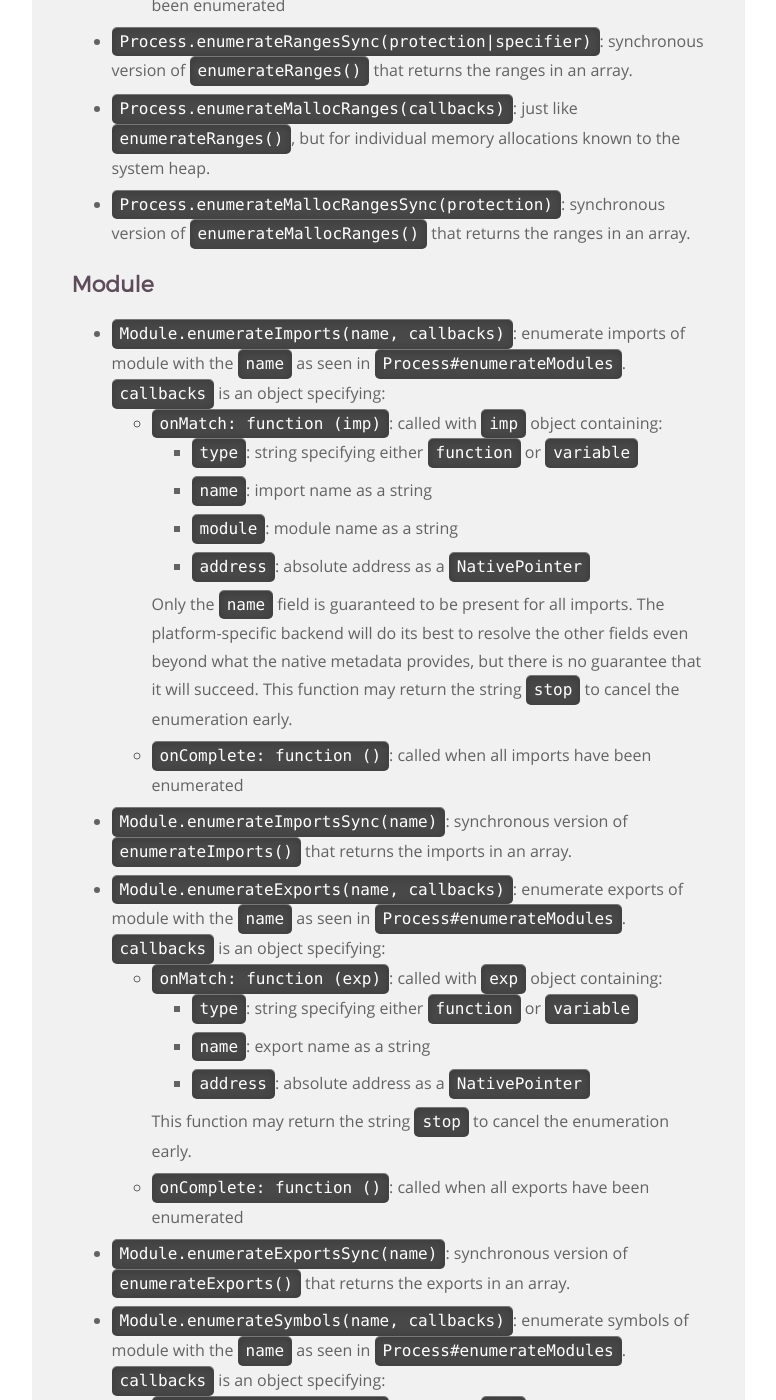
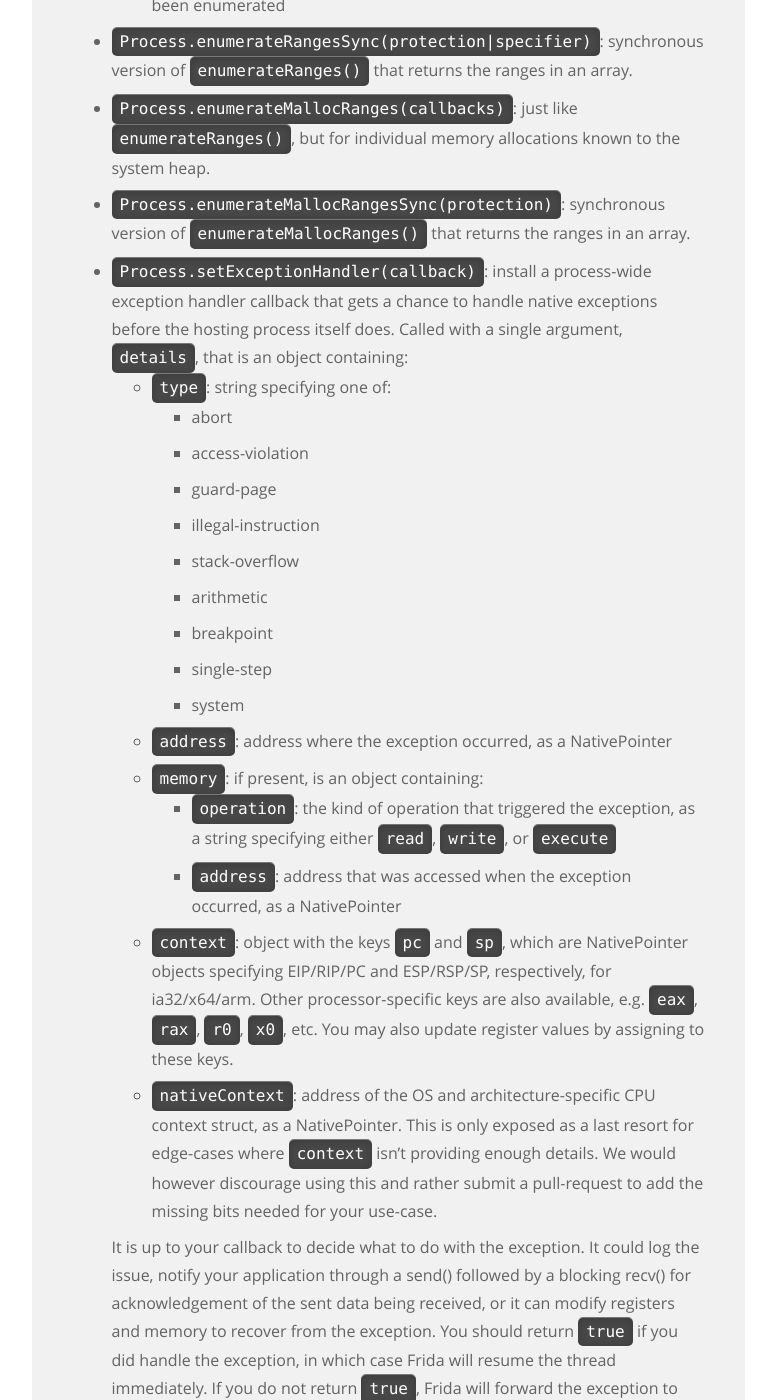
Before and after one commit to frida/frida-website, a Jekyll site: the page built from _docs/javascript-api.md, in a window 1280 px wide and 1400 px high, scrolled down 8694 px. Shown: the whole window, without its empty margins (364-1140 px from the left). Built offline with Jekyll 4.4.1, drawn with Linux system fonts in a browser that asks for light colours; some of the changed text lies outside the part shown.

Commit message:
Add Process.setExceptionHandler() docs

```diff
--- a/_docs/javascript-api.md
+++ b/_docs/javascript-api.md
@@ -335,6 +335,47 @@ In the example above we used `script.on('message', on_message)` to monitor for a
 
 +   `Process.enumerateMallocRangesSync(protection)`: synchronous version of
     `enumerateMallocRanges()` that returns the ranges in an array.
+
++   `Process.setExceptionHandler(callback)`: install a process-wide exception
+    handler callback that gets a chance to handle native exceptions before the
+    hosting process itself does. Called with a single argument, `details`, that
+    is an object containing:
+
+    -   `type`: string specifying one of:
+        * abort
+        * access-violation
+        * guard-page
+        * illegal-instruction
+        * stack-overflow
+        * arithmetic
+        * breakpoint
+        * single-step
+        * system
+    -   `address`: address where the exception occurred, as a NativePointer
+    -   `memory`: if present, is an object containing:
+        -   `operation`: the kind of operation that triggered the exception, as
+            a string specifying either `read`, `write`, or `execute`
+        -   `address`: address that was accessed when the exception occurred, as
+            a NativePointer
+    -   `context`: object with the keys `pc` and `sp`, which are
+        NativePointer objects specifying EIP/RIP/PC and ESP/RSP/SP,
+        respectively, for ia32/x64/arm. Other processor-specific keys
+        are also available, e.g. `eax`, `rax`, `r0`, `x0`, etc.
+        You may also update register values by assigning to these keys.
+    -   `nativeContext`: address of the OS and architecture-specific CPU context
+        struct, as a NativePointer. This is only exposed as a last resort for
+        edge-cases where `context` isn't providing enough details. We would
+        however discourage using this and rather submit a pull-request to add
+        the missing bits needed for your use-case.
+
+    It is up to your callback to decide what to do with the exception. It could
+    log the issue, notify your application through a send() followed by a
+    blocking recv() for acknowledgement of the sent data being received, or
+    it can modify registers and memory to recover from the exception. You should
+    return `true` if you did handle the exception, in which case Frida will
+    resume the thread immediately. If you do not return `true`, Frida will
+    forward the exception to the hosting process' exception handler, if it has
+    one, or let the OS terminate the process.
 
 
 ## Module
```
